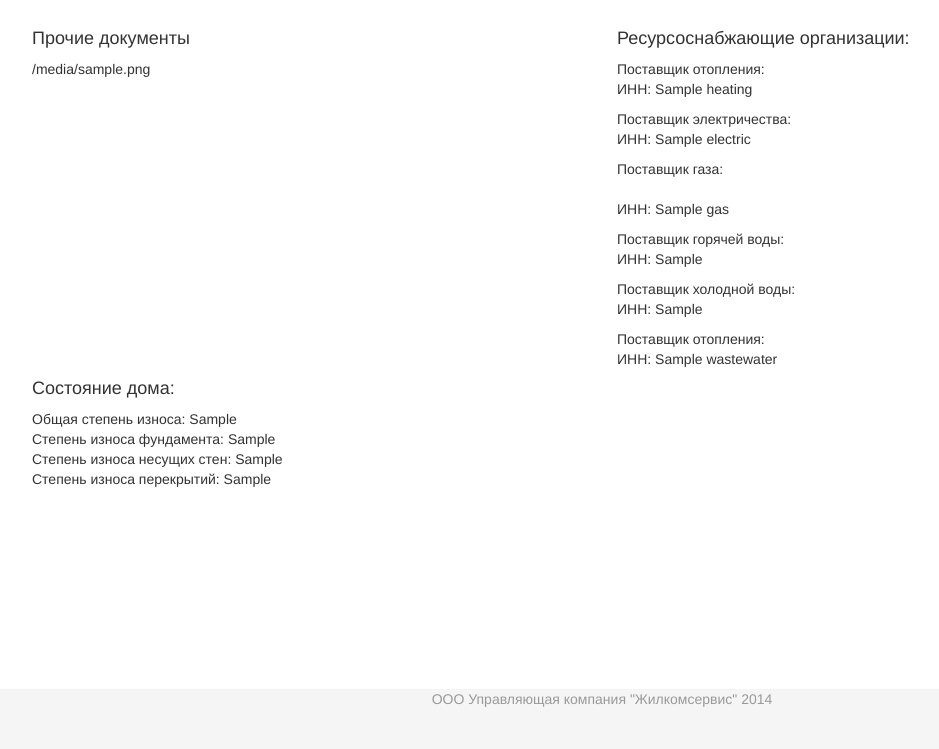
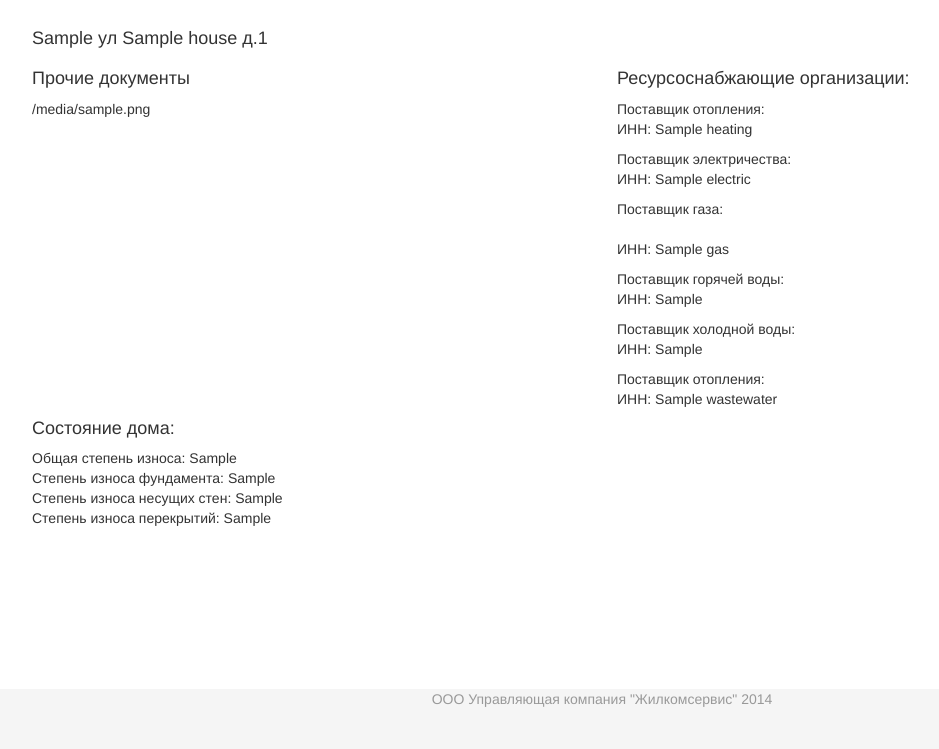
Before and after one commit to alexmln/jkservice, a Django app: template houses/templates/houses/detail.html in a window 1280 px wide. Shown: the part 51-800 px from the top of the page, without its empty margins (38-977 px from the left). Run offline with Django 3.2, Linux system fonts and the light colour scheme; the template is opened without the code that fills it: most values are stand-ins (such as "Sample title", 1, 10 or a date in 2020); some libraries are stand-ins or nearby versions.

Commit message:
Added title on detail page

```diff
--- a/houses/templates/houses/detail.html
+++ b/houses/templates/houses/detail.html
@@ -11,6 +11,11 @@
     <link rel="stylesheet" href="{% static 'jkservice/css/watermet.css' %}">
 {% endblock %}
 {% block content %}
+    <div class="row">
+        <div class="col-md-12">
+            <h4>{{ house.get_settlement_display }}{% if house.street_name %} ул {{ house.street_name }}{% endif %} д.{{ house.house_number }}</h4>
+        </div>
+    </div>
     <div class="row">
         <div class="col-md-6">
             {% for link in house.link_set.all %}
```
